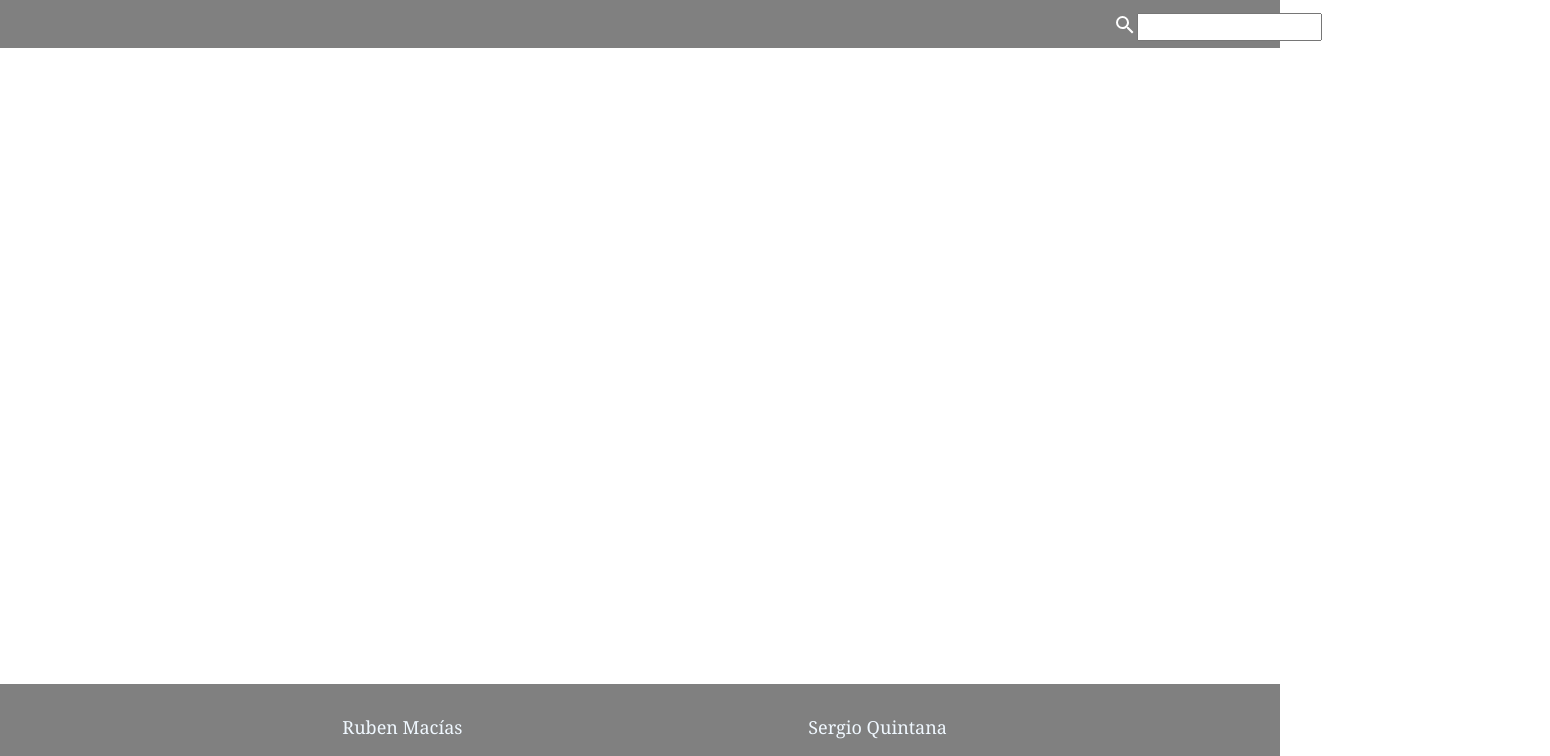
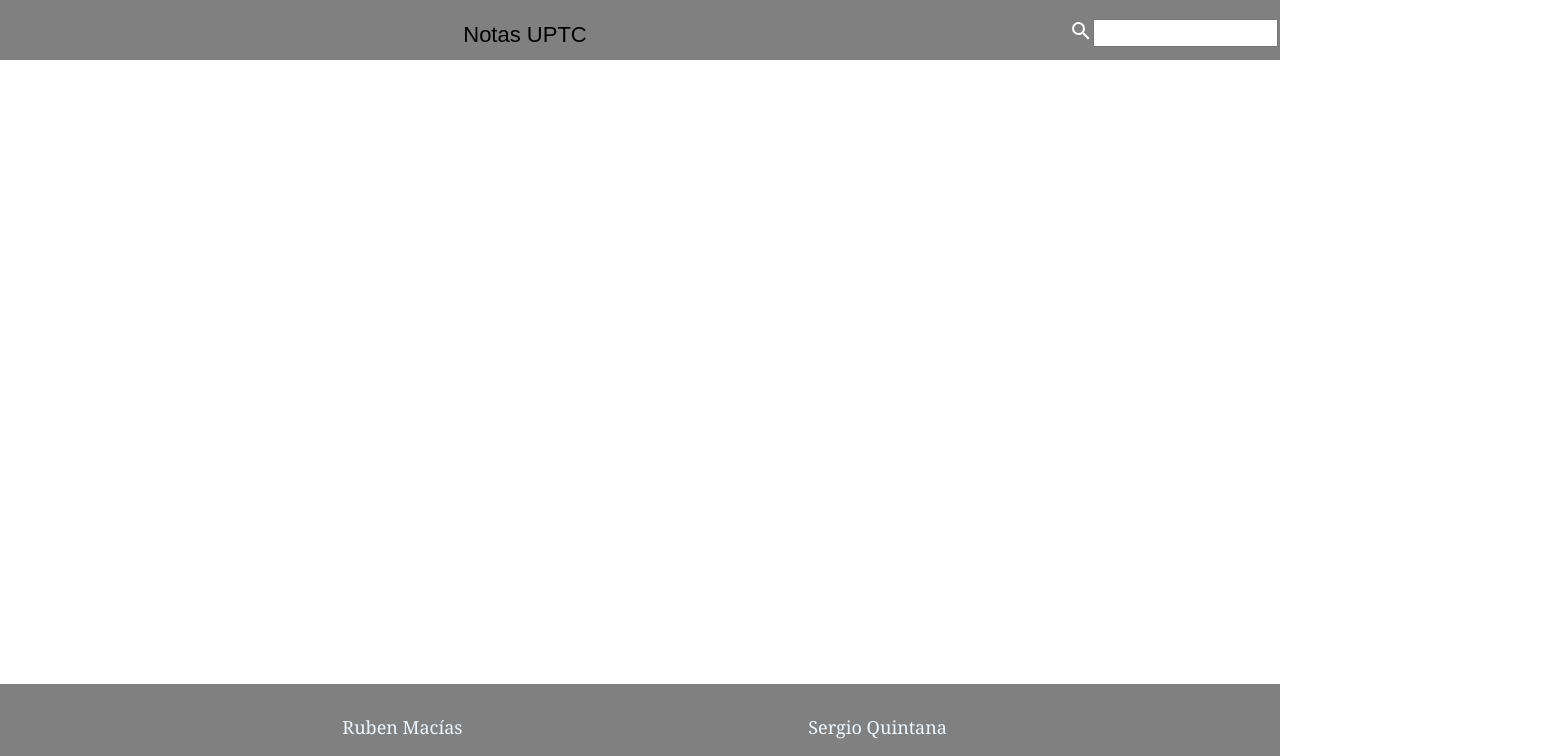
Before and after one commit to sergio1599/notes-uptc, a Next.js app: page /user in a window 1280 px wide. Shown: the top 756 px of the page, 1550 px wide, since content can reach past the window. Built offline with nearby package versions, Linux system fonts and the light colour scheme.

Commit message:
fixing grid title navbar

```diff
--- a/components/NavBar/NavBar.js
+++ b/components/NavBar/NavBar.js
@@ -17,8 +17,8 @@
     return (
         <div className={styles.navbar}>
             <div className={styles.elements}>
-                <div>
-
+                <div className={styles.containerP}>
+                    <p className={styles.p}>Notas UPTC</p>
                 </div>
                 <div>
                     <div className={styles.containerInp}>
--- a/components/NavBar/navBar.module.css
+++ b/components/NavBar/navBar.module.css
@@ -1,17 +1,17 @@
 .navbar {
     width: 100%;
-    height: 48px;
-    padding: 0.8rem;
+    height: 60px;
     background-color: gray;
 }
 
 .elements{
     display: grid;
-    grid-template-columns: 1100px 400px;
-
+    grid-template-columns: 1050px 500px;
+    padding: auto;
 }
 
 .containerInp{
+    padding: 1.2rem;
     display: flex;
     width: 100%;
 
@@ -26,3 +26,13 @@
     display: flex;
     justify-content: center;
 }
+
+.containerP{
+    display: grid;
+}
+.p {
+    display: grid;
+    justify-items: center;
+    font-size: 22px;
+    font-family: 'Product Sans',Arial,sans-serif;
+}
```
